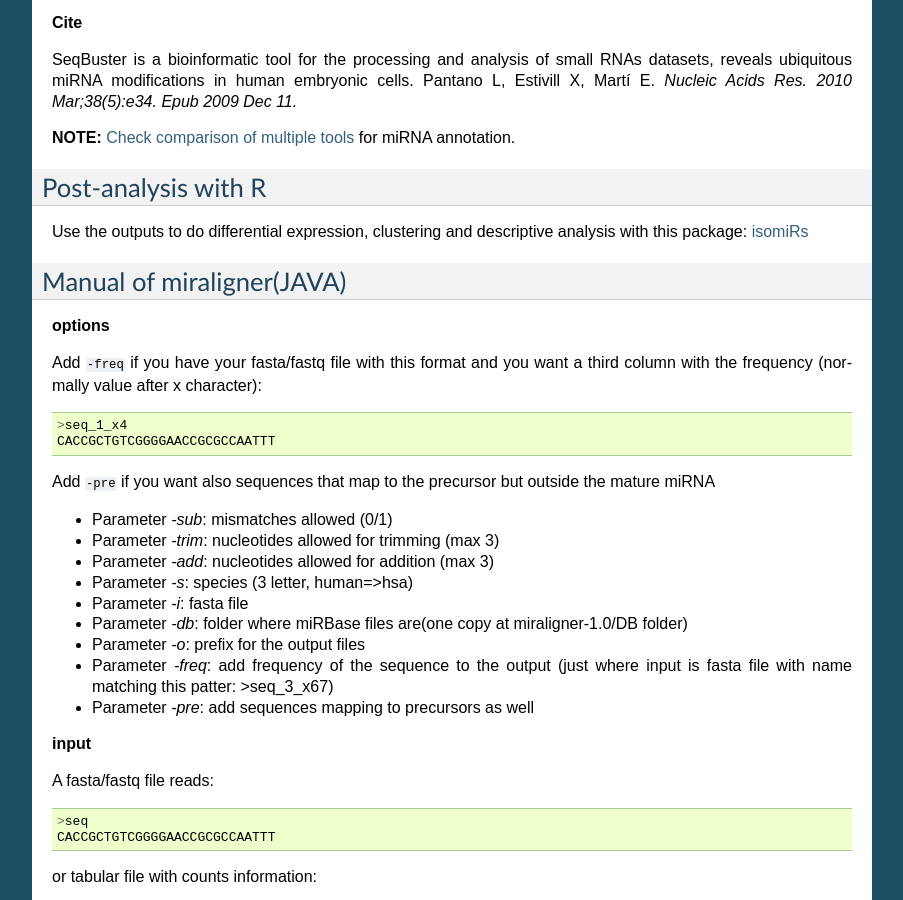
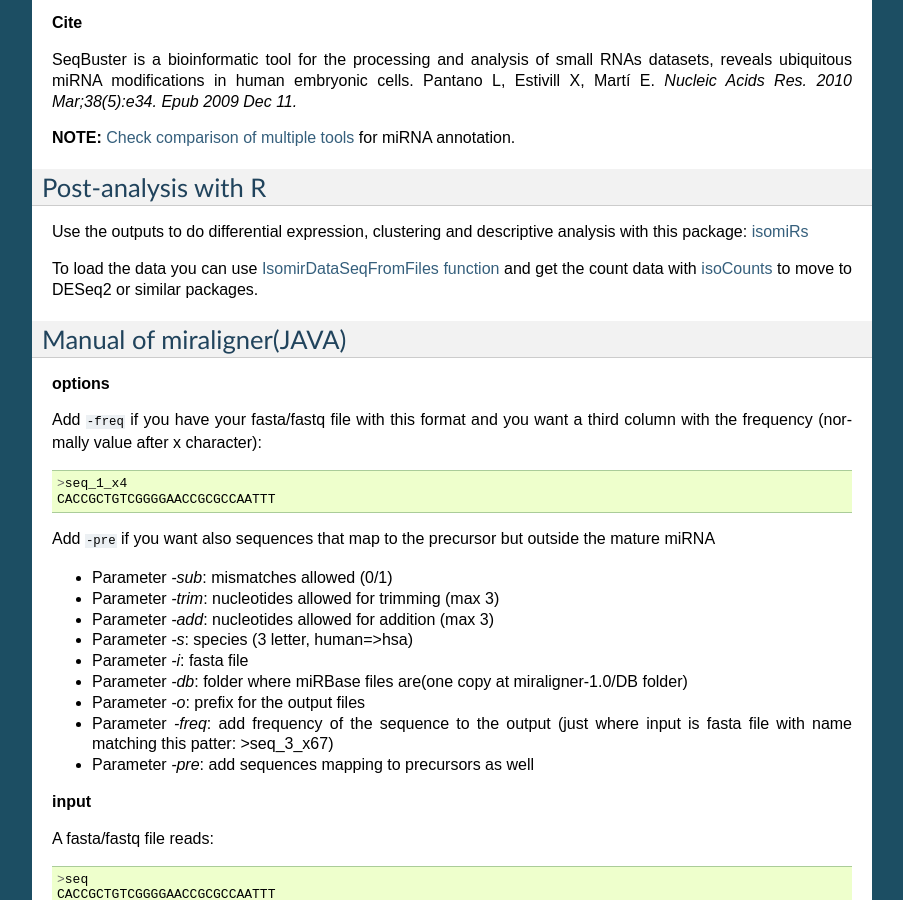
Before and after one commit to lpantano/seqcluster, a Sphinx documentation site: the page built from doc/source/mirna_annotation.rst, in a window 1280 px wide and 900 px high, scrolled down 1350 px. Shown: the whole window, without its empty margins (198-1101 px from the left). Built offline with Sphinx 7.4.7, drawn with Linux system fonts in a browser that asks for light colours.

Commit message:
Update mirna_annotation.rst

```diff
--- a/doc/source/mirna_annotation.rst
+++ b/doc/source/mirna_annotation.rst
@@ -85,6 +85,8 @@
 --------------------
 
 Use the outputs to do differential expression, clustering and descriptive analysis with this package: `isomiRs <https://github.com/lpantano/isomiRs>`_
+
+To load the data you can use `IsomirDataSeqFromFiles function  <http://lpantano.github.io/isomiRs/reference/IsomirDataSeqFromFiles.html>`_ and get the count data with `isoCounts <http://lpantano.github.io/isomiRs/reference/isoCounts.html>`_ to move to DESeq2 or similar packages.
 
 Manual of miraligner(JAVA)
 --------------------------
```
